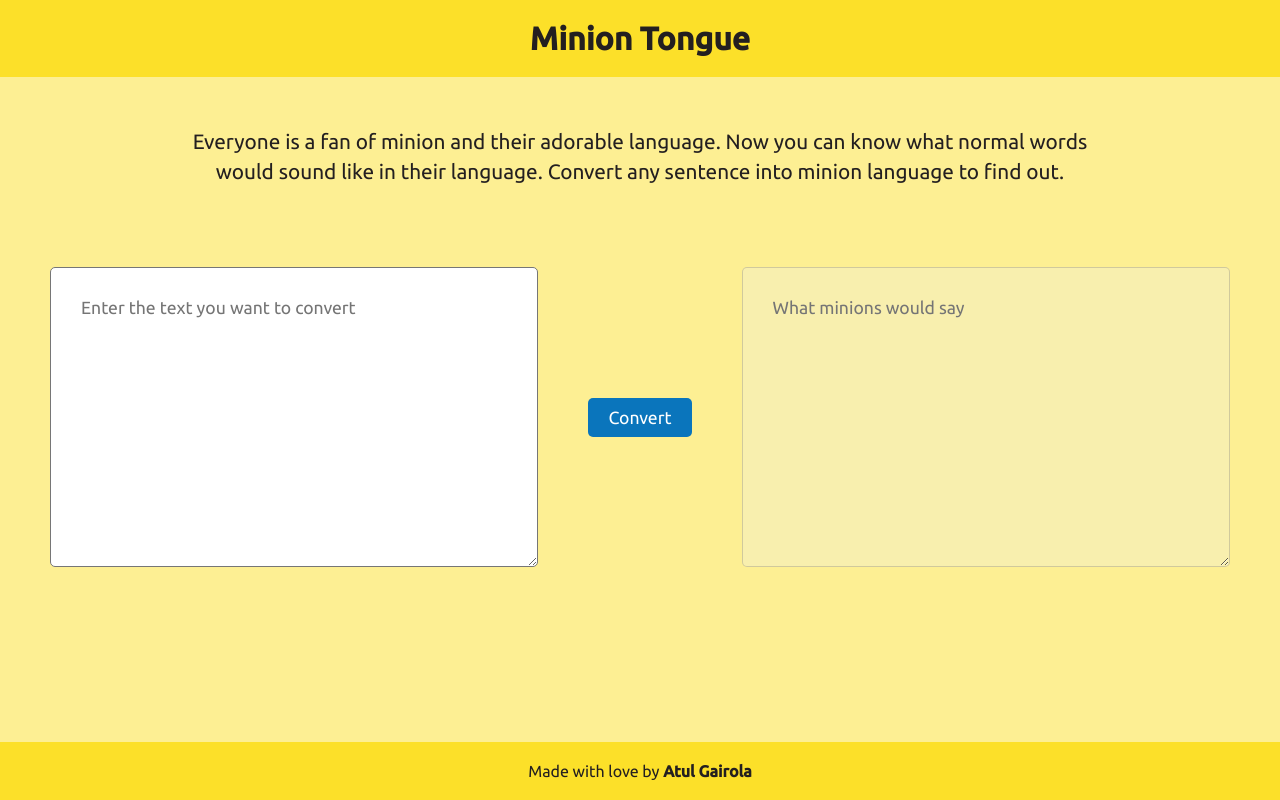
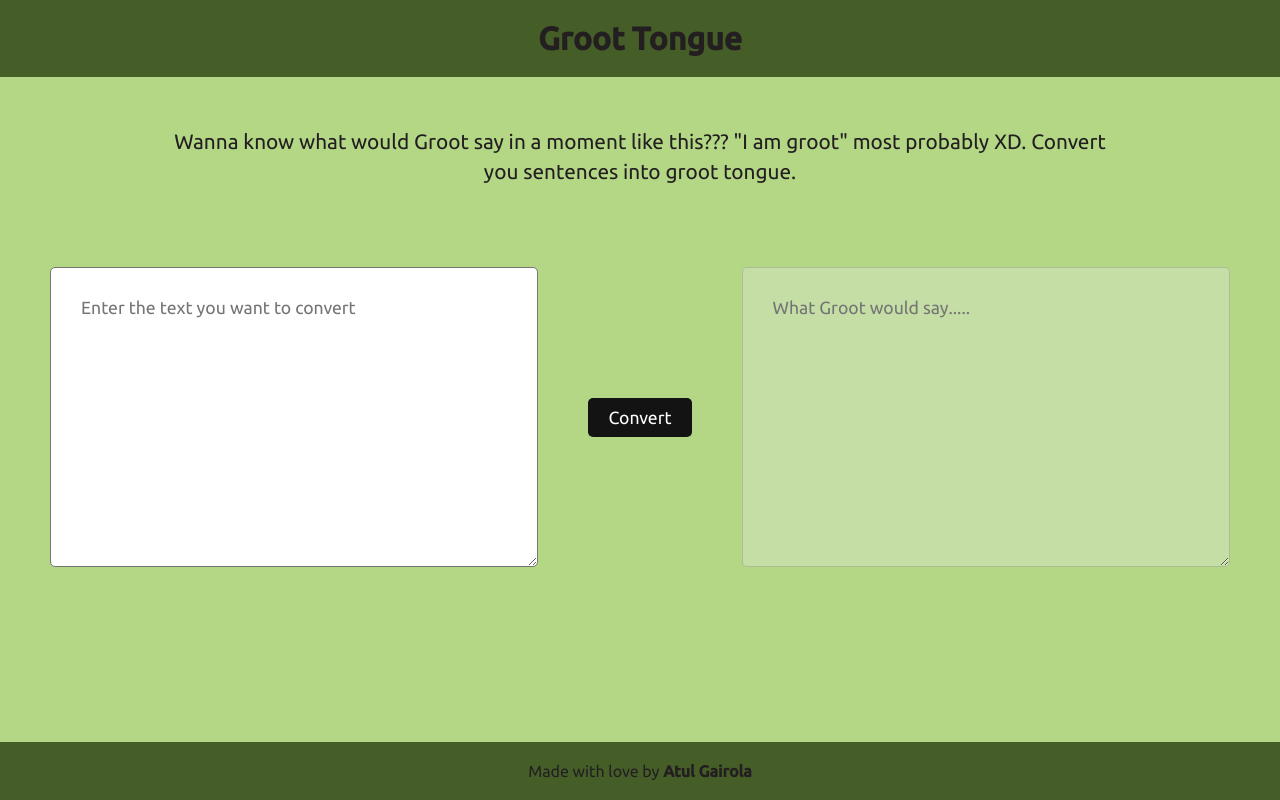
Before and after one commit to atul-gairola/Groot-speak---mark7, a plain HTML site: page index.html in a window 1280 px wide. Drawn offline with Linux system fonts and the light colour scheme.

Commit message:
feat: update UI + use groot API

```diff
--- a/index.html
+++ b/index.html
@@ -4,18 +4,17 @@
     <meta charset="UTF-8" />
     <meta http-equiv="X-UA-Compatible" content="IE=edge" />
     <meta name="viewport" content="width=device-width, initial-scale=1.0" />
-    <title>Minion Speak App</title>
+    <title>Groot Speak App</title>
     <link rel="stylesheet" href="styles.css" />
   </head>
   <body>
     <header>
-      <h1>Minion Tongue</h1>
+      <h1>Groot Tongue</h1>
     </header>
     <main>
       <p>
-        Everyone is a fan of minion and their adorable language. Now you can
-        know what normal words would sound like in their language. Convert any
-        sentence into minion language to find out.
+        Wanna know what would Groot say in a moment like this??? "I am groot"
+        most probably XD. Convert you sentences into groot tongue.
       </p>
       <div class="container">
         <textarea
@@ -34,7 +33,7 @@
           cols="30"
           rows="8"
           disabled
-          placeholder="What minions would say"
+          placeholder="What Groot would say....."
         ></textarea>
       </div>
     </main>
--- a/index.js
+++ b/index.js
@@ -1,4 +1,4 @@
-const apiURL = "https://api.funtranslations.com/translate/minion.json";
+const apiURL = "https://api.funtranslations.com/translate/groot.json";
 
 let loading = false;
 
--- a/styles.css
+++ b/styles.css
@@ -22,13 +22,13 @@ a {
 
 body {
   color: #231f20;
-  background: rgba(252, 224, 41, 0.5);
+  background: rgba(162, 205, 104, 0.8);
 }
 
 header {
-  background: #fce029;
   text-align: center;
   padding: 20px 50px;
+  background: #455e28;
 }
 
 main {
@@ -66,7 +66,7 @@ textarea {
 #convertButton {
   padding: 10px 20px;
   font-size: 1.1rem;
-  background: #0a75bc;
+  background: #131313;
   color: #fff;
   border: none;
   border-radius: 5px;
@@ -78,7 +78,7 @@ footer {
   bottom: 0;
   width: 100vw;
   padding: 20px 50px;
-  background: #fce029;
+  background: #455e28;
 }
 
 footer a {
```
Also changed, not shown: 1 other file.
